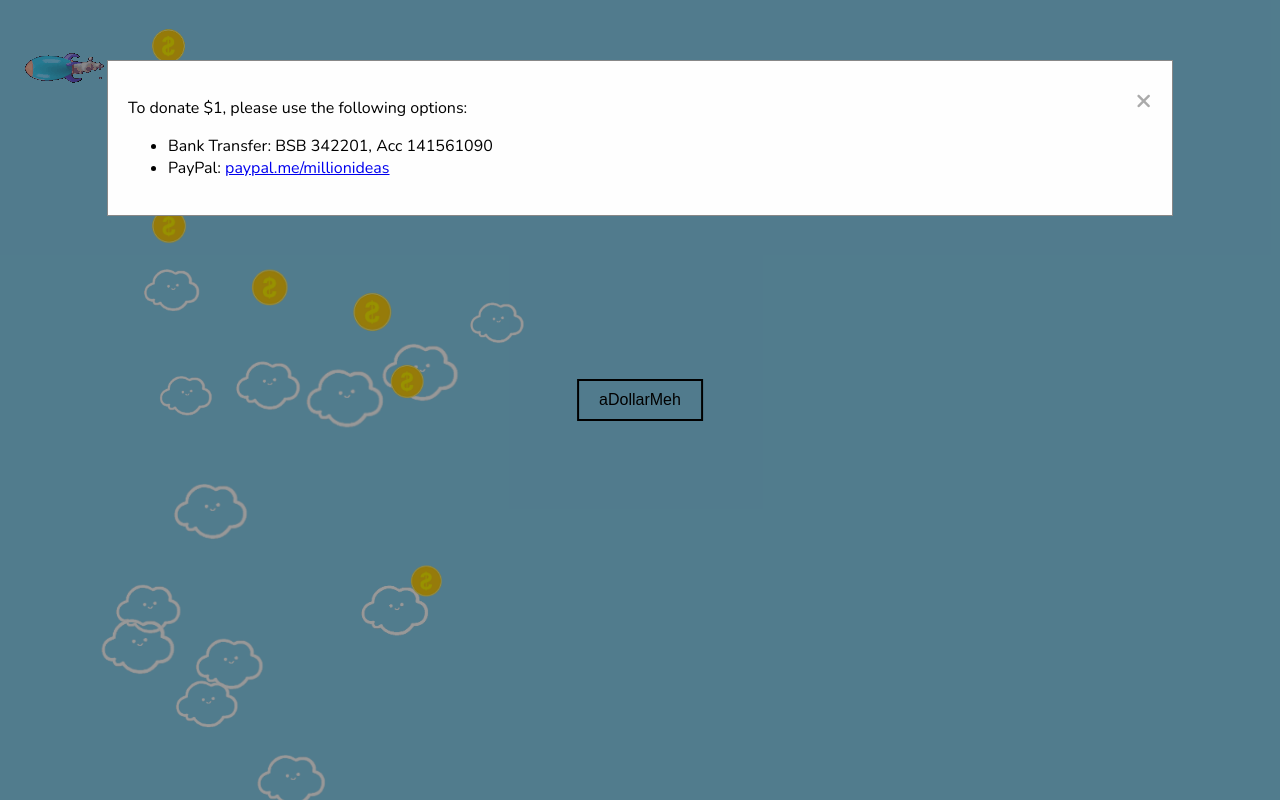
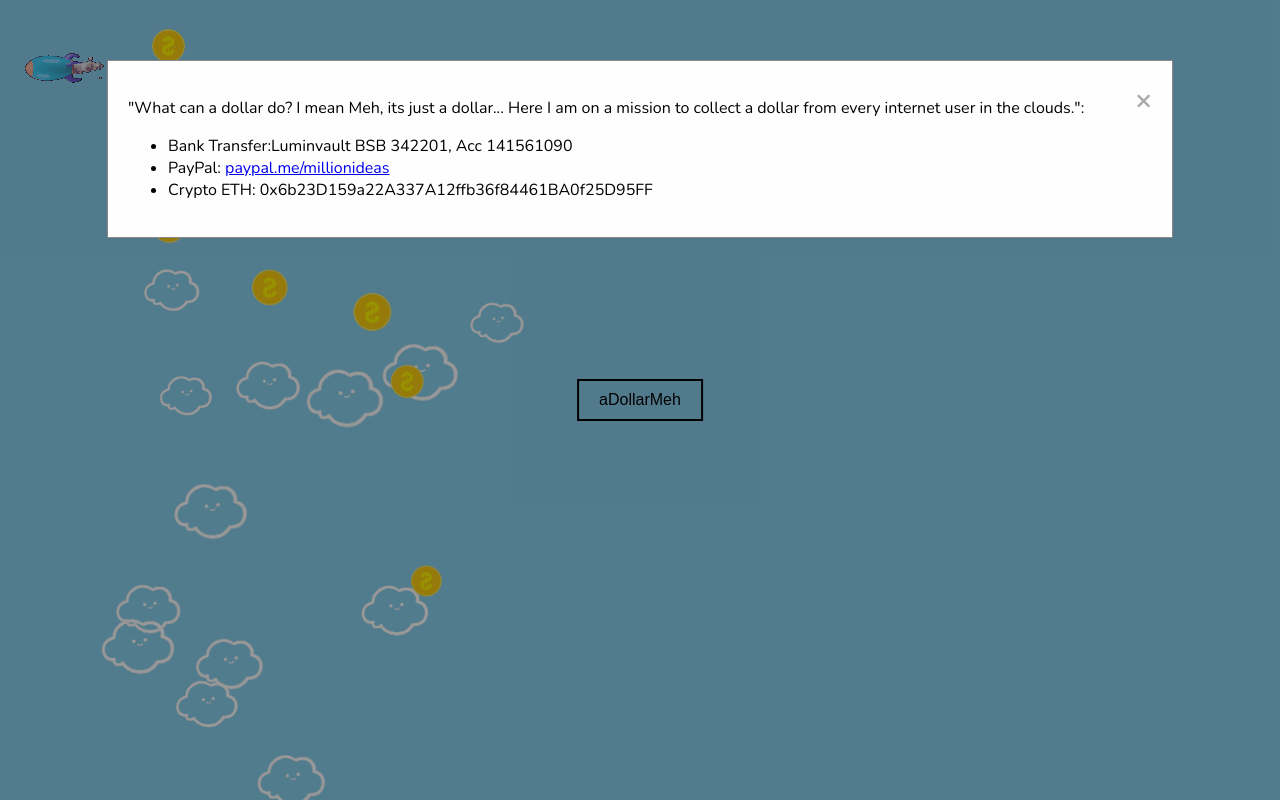
Before and after one commit to adollarmeh/adollarmeh, a plain HTML site: page index.html in a window 1280 px wide. Both pictures are taken after a click on the button "aDollarMeh". Drawn offline with nearby package versions, Linux system fonts and the light colour scheme.

Commit message:
Update index.html

```diff
--- a/index.html
+++ b/index.html
@@ -20,10 +20,11 @@
 <div id="paymentOptions" class="modal">
     <div class="modal-content">
         <span class="close" onclick="closeModal()">&times;</span>
-        <p>To donate $1, please use the following options:</p>
+        <p>"What can a dollar do? I mean Meh, its just a dollar... Here I am on a mission to collect a dollar from every internet user in the clouds.":</p>
         <ul>
-            <li>Bank Transfer: BSB 342201, Acc 141561090</li>
+            <li>Bank Transfer:Luminvault BSB 342201, Acc 141561090</li>
             <li>PayPal: <a href="https://www.paypal.com/paypalme/millionideas" rel="noopener noreferrer" target="_blank">paypal.me/millionideas</a></li>
+            <li>Crypto ETH: 0x6b23D159a22A337A12ffb36f84461BA0f25D95FF</li>
         </ul>
     </div>
 </div>
```
